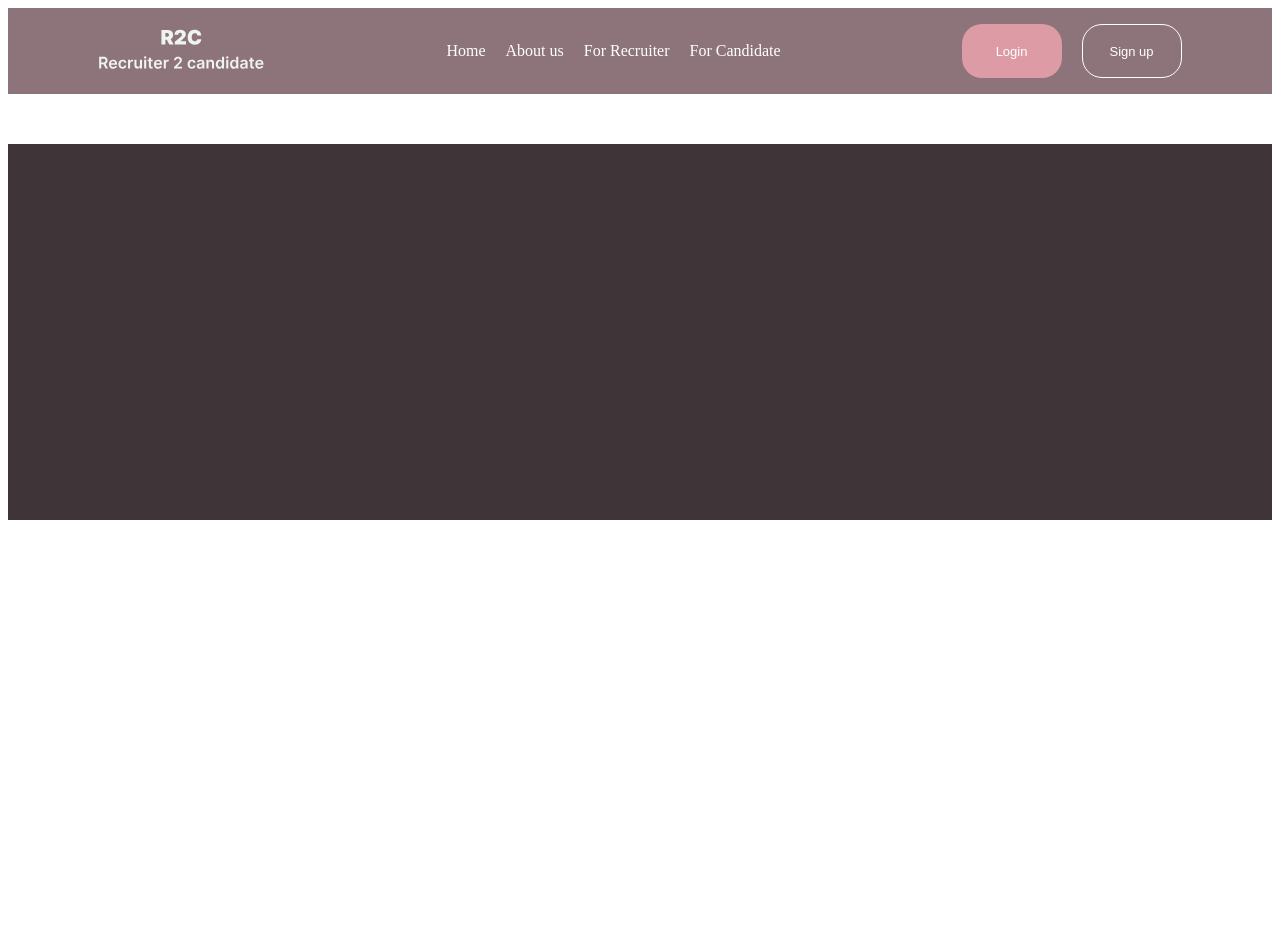
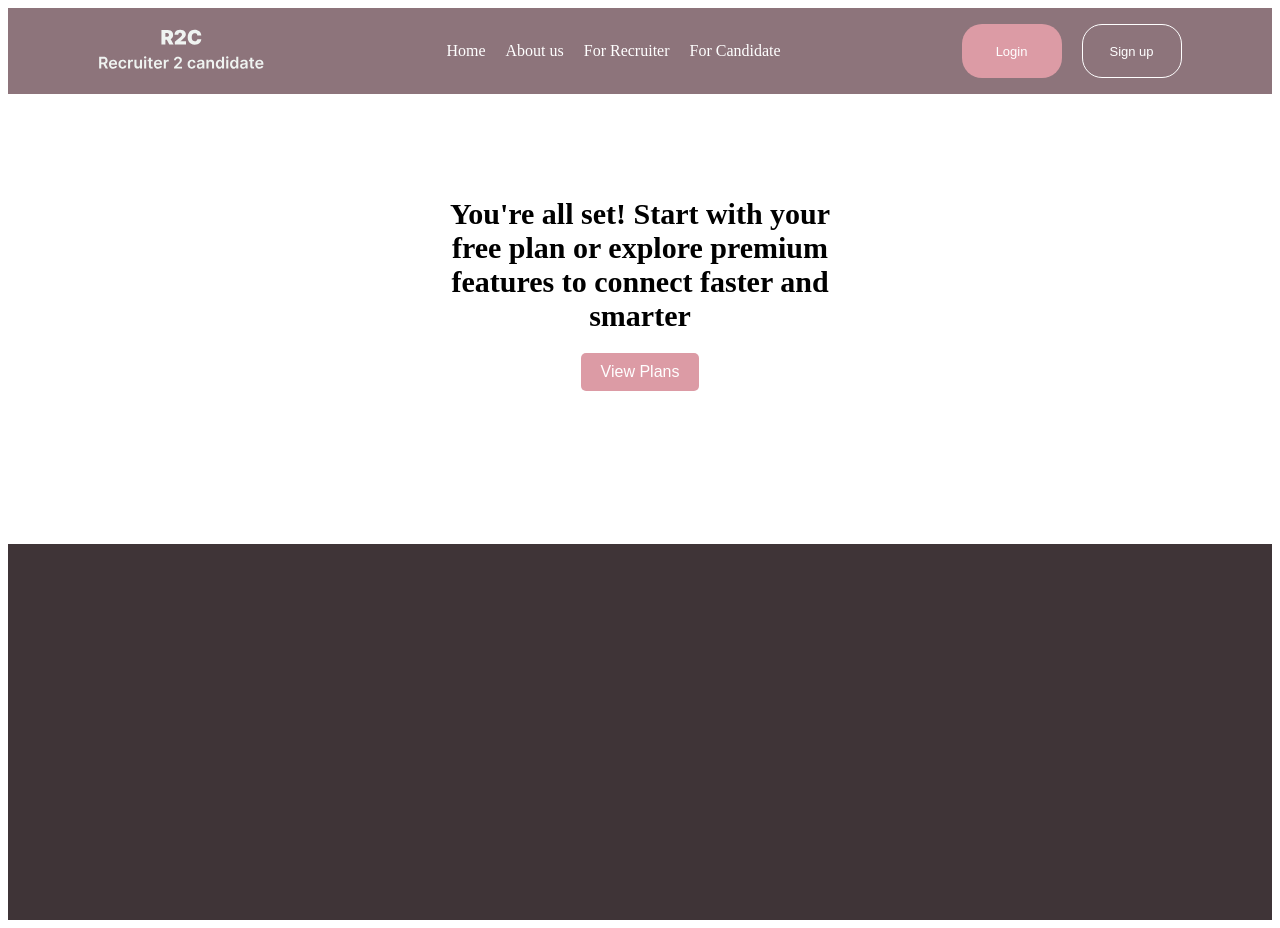
Before and after one commit to Yungflashh/recruiter2candidate, a React (Vite) app: page /payment in a window 1280 px wide. Before the commit the page ends 800 px from the top, so only its background shows below. Built offline with nearby package versions, Linux system fonts and the light colour scheme.

Commit message:
started with payment page

```diff
--- a/package.json
+++ b/package.json
@@ -15,6 +15,7 @@
     "leaflet": "^1.9.4",
     "prop-types": "^15.8.1",
     "react": "^18.3.1",
+    "react-confetti": "^6.1.0",
     "react-dom": "^18.3.1",
     "react-icons": "^5.4.0",
     "react-leaflet": "^4.2.1",
--- a/src/App.jsx
+++ b/src/App.jsx
@@ -2,6 +2,7 @@ import AboutPage from "./pages/AboutPage"
 import CandidateSignUp from "./pages/CandidateSignUp"
 import ForRecruiter from "./pages/ForRecruiter"
 import HomePage from "./pages/HomePage"
+import PaymentPage from "./pages/PaymentPage"
 import RecruiterSignUp from "./pages/RecruiterSignUp"
 import SignInPage from "./pages/SignInPage"
 import SignUpPage from "./pages/SignUpPage"
@@ -27,6 +28,7 @@ function App() {
        <Route path="/CandidateSignUp" element = { <CandidateSignUp />} />
        <Route path="/signUp" element = { <SignUpPage />} />
        <Route path="/signin" element = { <SignInPage/>} />
+       <Route path="/payment" element = { <PaymentPage/>} />
 
         </Routes>
         <Footer/>
--- a/src/pages/PaymentPage.tsx
+++ b/src/pages/PaymentPage.tsx
@@ -1,9 +1,31 @@
-import React from 'react'
+import React, { useEffect, useState } from 'react';
+import Confetti from 'react-confetti'; // Import the Confetti component
+import "../styles/PaymentPage.css";
 
 const PaymentPage = () => {
+  const [isConfettiActive, setIsConfettiActive] = useState(false);
+
+  useEffect(() => {
+    // Trigger the confetti when the page loads
+    setIsConfettiActive(true);
+
+    // Optionally, stop confetti after a delay (e.g., 3 seconds)
+    const timer = setTimeout(() => {
+      setIsConfettiActive(false);
+    }, 4000);
+
+    return () => clearTimeout(timer); // Clean up the timer on component unmount
+  }, []);
+
   return (
-    <div>PaymentPage</div>
-  )
-}
+    <div className='payment-container'>
+      {isConfettiActive && <Confetti />}  {/* Conditionally render confetti */}
+      <h2>
+        You're all set! Start with your free plan or explore premium features to connect faster and smarter
+      </h2>
+      <button id='payment-btn'>View Plans</button>
+    </div>
+  );
+};
 
-export default PaymentPage
+export default PaymentPage;
--- a/src/pages/RecruiterSignUp.jsx
+++ b/src/pages/RecruiterSignUp.jsx
@@ -3,8 +3,10 @@ import { Upload, Button, message } from 'antd';
 import { UploadOutlined } from '@ant-design/icons';
 import "../styles/RecruiterSignUp.css";
 import axios from "axios";
+import { useNavigate } from 'react-router-dom';
 
 const RecruiterSignUp = () => {
+  const navigate = useNavigate
   const [currentPage, setCurrentPage] = useState(1);
   const [formData, setFormData] = useState({
     username: '',
@@ -161,6 +163,8 @@ const RecruiterSignUp = () => {
       .then(data => {
         console.log(data);
         message.success('Sign up successful!');
+
+        navigate("/payment")
       })
       .catch(error => {
         console.log(error);
@@ -435,11 +439,19 @@ const RecruiterSignUp = () => {
           {currentPage > 1 && (
             <button type="button" onClick={handlePreviousPage}>Back</button>
           )}
-          {currentPage < 3 ? (
-            <button type="button" onClick={handleNextPage}>Continue</button>
-          ) : (
-            <button type="submit">Submit</button>
-          )}
+         <div className="navigation-buttons">
+  {currentPage > 1 && (
+    <button type="button" onClick={handlePreviousPage}>Back</button>
+  )}
+  {currentPage < 3 ? (
+    // This button just navigates to the next page without submitting the form
+    <button type="button" onClick={handleNextPage}>Continue</button>
+  ) : (
+    // This button submits the form, only on the last page
+    <button type="submit">Submit</button>
+  )}
+</div>
+
         </div>
       </form>
     </div>
--- /dev/null
+++ b/src/styles/PaymentPage.css
@@ -0,0 +1,34 @@
+.payment-container {
+    width: 100%;
+    height: 400px;
+    display: flex;
+    flex-direction: column;
+    align-items: center;
+    justify-content: center;
+    /* border: 2px solid red; */
+    position: relative; /* Ensure confetti is placed over the container */
+    overflow: hidden; /* Prevent any content from overflowing */
+}
+
+.payment-container h2 {
+    font-size: 30px;
+    width: 409px;
+    text-align: center;
+    z-index: 1; /* Ensure text is above the confetti */
+    margin: 0px 20px;
+}
+
+#payment-btn{
+    margin-top: 20px; /* Add space between text and button */
+    padding: 10px 20px;
+    font-size: 16px;
+    cursor: pointer;
+    background-color: #DC9BA5;
+    color: white;
+    border: none;
+    border-radius: 5px;
+    transition: background-color 0.3s ease;
+}
+#payment-btn:hover {
+    background-color: #dbb6bc; /* Change color on hover */
+}
```
Also changed, not shown: 1 other file (tests, documents, lock files or other folders).
